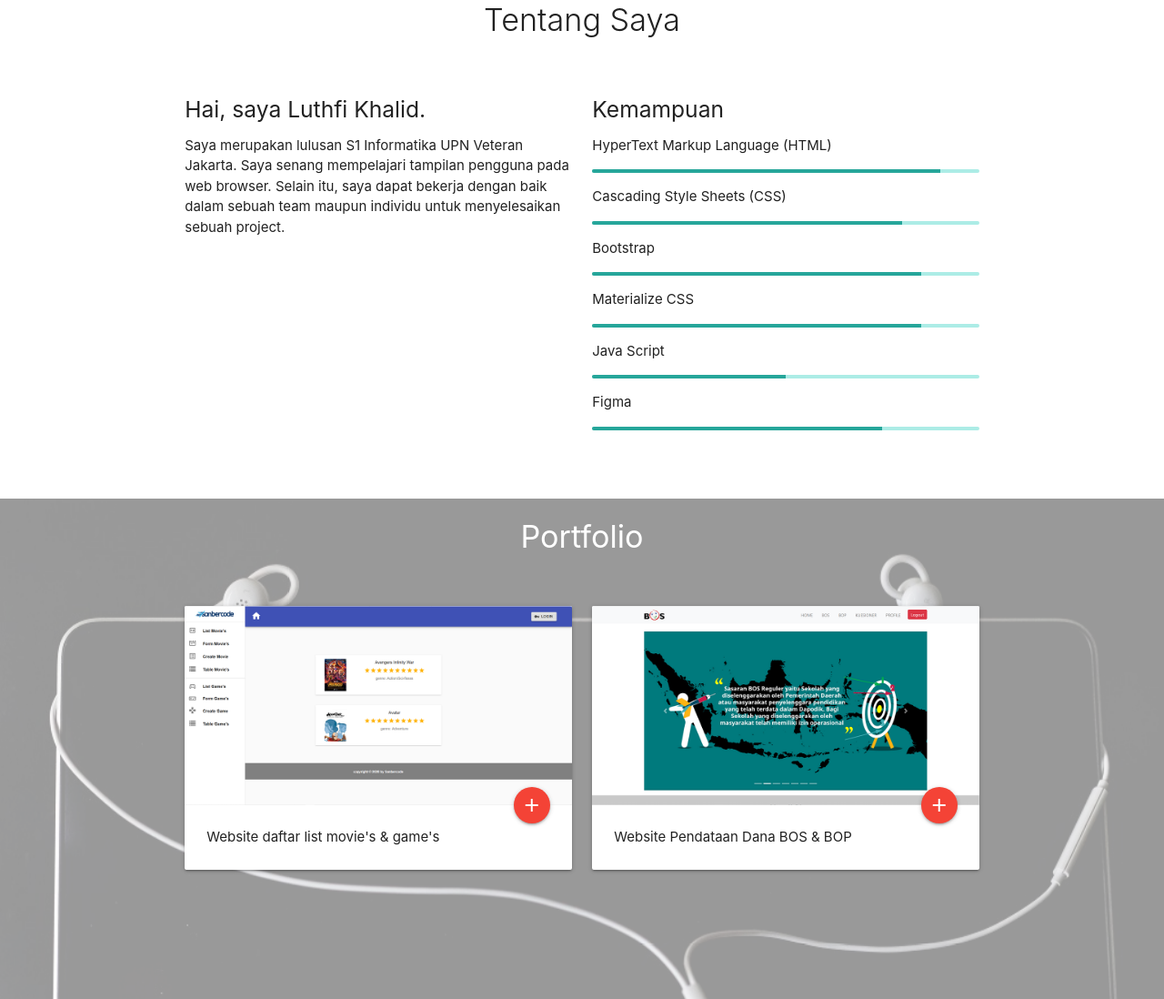
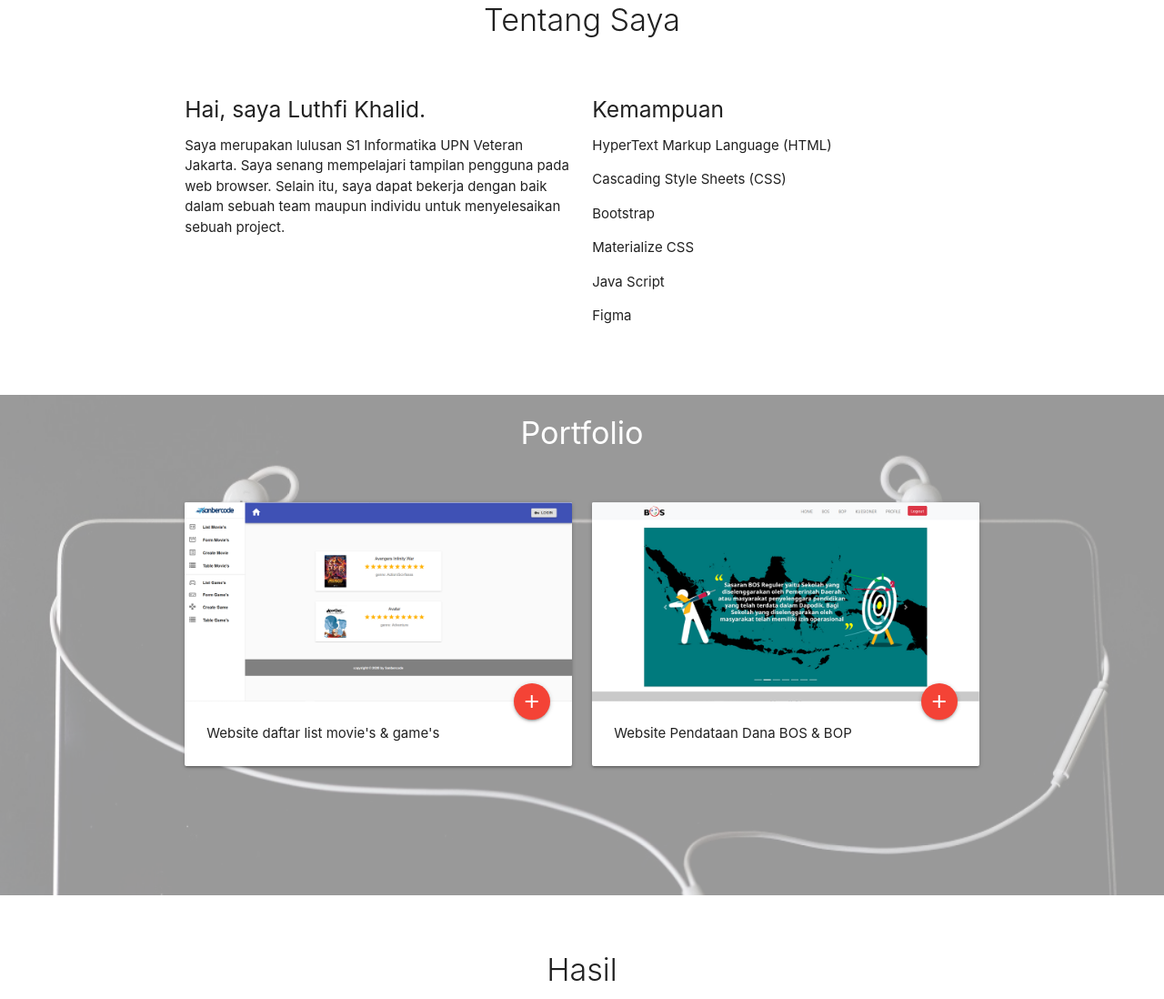
Before and after one commit to khalid-lth/portfolioLuthfi, a plain HTML site: page index.html in a window 1280 px wide. Shown: the part 524-1622 px from the top of the page at 91% size. Drawn offline with Linux system fonts and the light colour scheme.

Commit message:
edit baru

```diff
--- a/index.html
+++ b/index.html
@@ -82,29 +82,11 @@
             <div class="col m6 s12">
                 <h5>Kemampuan</h5>
                 <p>HyperText Markup Language (HTML)</p>
-                <div class="progress ">
-                    <div class="determinate " style="width: 90%"></div>
-                </div>
                 <p>Cascading Style Sheets (CSS)</p>
-                <div class="progress">
-                    <div class="determinate" style="width: 80%"></div>
-                </div>
                 <p>Bootstrap</p>
-                <div class="progress">
-                    <div class="determinate" style="width: 85%"></div>
-                </div>
                 <p>Materialize CSS</p>
-                <div class="progress">
-                    <div class="determinate" style="width: 85%"></div>
-                </div>
                 <p>Java Script</p>
-                <div class="progress">
-                    <div class="determinate" style="width: 50%"></div>
-                </div>
                 <p>Figma</p>
-                <div class="progress">
-                    <div class="determinate" style="width: 75%"></div>
-                </div>
             </div>
         </div>
     </div>
```
